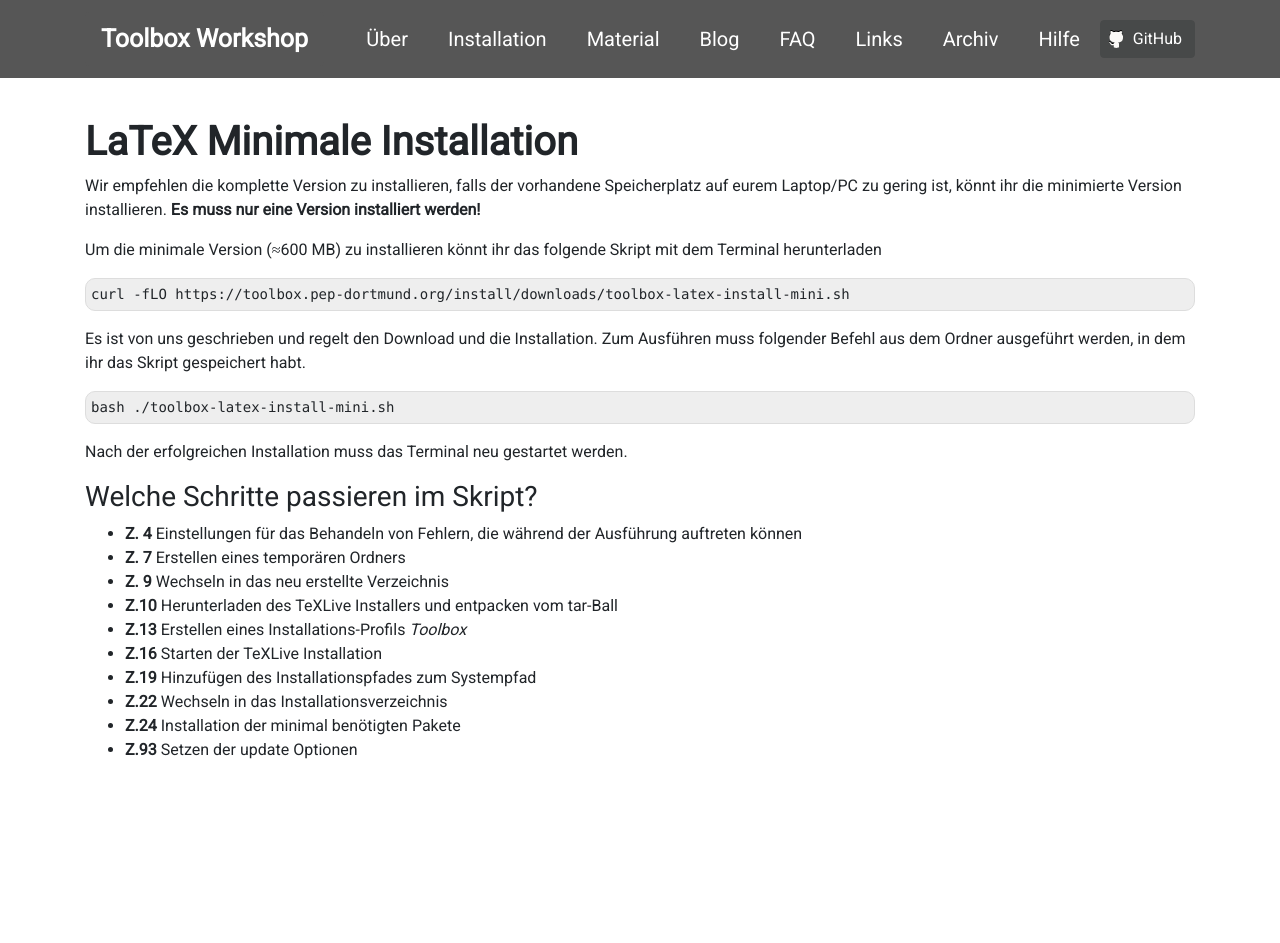
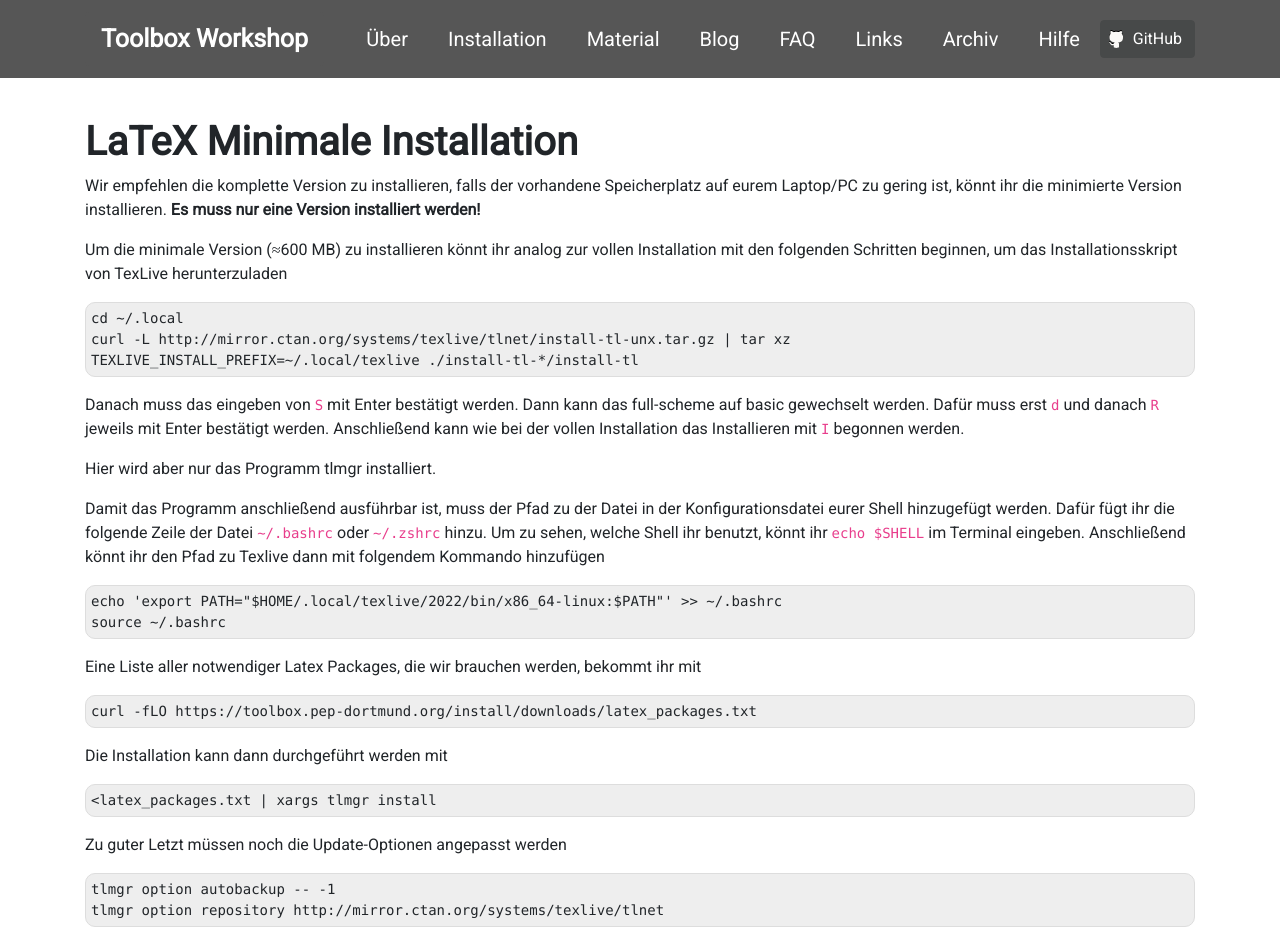
Before and after one commit to pep-dortmund/homepage-toolbox, a Jekyll site: the page built from install/latex_mini.md, in a window 1280 px wide and 943 px high. Built offline with Jekyll 4.4.1, drawn with Linux system fonts in a browser that asks for light colours; nearby versions of some CDN libraries.

Commit message:
Modify latex_mini.md

````diff
--- /dev/null
+++ b/install/downloads/latex_packages.txt
@@ -0,0 +1 @@
+babel babel-english babel-french babel-german beamer biber biblatex blindtext bookmark booktabs caption carlisle circuitikz csquotes enumitem environ epstopdf-pkg eso-pic extsizes fancyvrb fira firamath firamath-otf float fontawesome5 fontspec infwarerr koma-script latex latex-bin latexmk listings lstaddons luacode lualatex-math luatex luatex85 luatexbase mathtools metalogo mhchem microtype mleftright mwe ncctools oberdiek pdflscape pgfopts placeins siunitx standalone tabu tabulary tcolorbox texdoc threeparttable tikz tikz-feynman trimspaces type1cm unicode-math varwidth xits xkeyval xpatch xstring
--- a/install/latex_mini.md
+++ b/install/latex_mini.md
@@ -7,29 +7,38 @@ Wir empfehlen die komplette Version zu installieren, falls der vorhandene Speich
 **Es muss nur eine Version installiert werden!**
 
 
-Um die minimale Version (≈600 MB) zu installieren könnt ihr das folgende Skript mit dem Terminal herunterladen
+Um die minimale Version (≈600 MB) zu installieren könnt ihr analog zur vollen Installation mit den folgenden Schritten beginnen, um das Installationsskript von TexLive herunterzuladen
 
 ```
-curl -fLO https://toolbox.pep-dortmund.org/install/downloads/toolbox-latex-install-mini.sh
+cd ~/.local
+curl -L http://mirror.ctan.org/systems/texlive/tlnet/install-tl-unx.tar.gz | tar xz
+TEXLIVE_INSTALL_PREFIX=~/.local/texlive ./install-tl-*/install-tl
 ```
-Es ist von uns geschrieben und regelt den Download und die Installation.
-Zum Ausführen muss folgender Befehl aus dem Ordner ausgeführt werden, in dem ihr das Skript gespeichert habt.
+Danach muss das eingeben von `S`  mit Enter bestätigt werden. Dann kann das full-scheme auf basic gewechselt werden.
+Dafür muss erst `d` und danach `R` jeweils mit Enter bestätigt werden.
+Anschließend kann wie bei der vollen Installation das Installieren mit `I` begonnen werden.
+
+Hier wird aber nur das Programm tlmgr installiert.
+
+Damit das Programm anschließend ausführbar ist, muss der Pfad zu der Datei in der Konfigurationsdatei eurer Shell hinzugefügt werden.
+Dafür fügt ihr die folgende Zeile der Datei `~/.bashrc` oder `~/.zshrc` hinzu.
+Um zu sehen, welche Shell ihr benutzt, könnt ihr `echo $SHELL` im Terminal eingeben.
+Anschließend könnt ihr den Pfad zu Texlive dann mit folgendem Kommando hinzufügen
 ```
-bash ./toolbox-latex-install-mini.sh
+echo 'export PATH="$HOME/.local/texlive/2022/bin/x86_64-linux:$PATH"' >> ~/.bashrc
+source ~/.bashrc
 ```
 
-Nach der erfolgreichen Installation muss das Terminal neu gestartet werden.
-
-
-### Welche Schritte passieren im Skript?
-
-- **Z. 4** Einstellungen für das Behandeln von Fehlern, die während der Ausführung auftreten können
-- **Z. 7** Erstellen eines temporären Ordners
-- **Z. 9** Wechseln in das neu erstellte Verzeichnis
-- **Z.10** Herunterladen des TeXLive Installers und entpacken vom tar-Ball
-- **Z.13** Erstellen eines Installations-Profils _Toolbox_
-- **Z.16** Starten der TeXLive Installation
-- **Z.19** Hinzufügen des Installationspfades zum Systempfad
-- **Z.22** Wechseln in das Installationsverzeichnis
-- **Z.24** Installation der minimal benötigten Pakete
-- **Z.93** Setzen der update Optionen
+Eine Liste aller notwendiger Latex Packages, die wir brauchen werden, bekommt ihr mit
+```
+curl -fLO https://toolbox.pep-dortmund.org/install/downloads/latex_packages.txt
+```
+Die Installation kann dann durchgeführt werden mit
+```
+<latex_packages.txt | xargs tlmgr install
+```
+Zu guter Letzt müssen noch die Update-Optionen angepasst werden
+```
+tlmgr option autobackup -- -1
+tlmgr option repository http://mirror.ctan.org/systems/texlive/tlnet
+```
````
